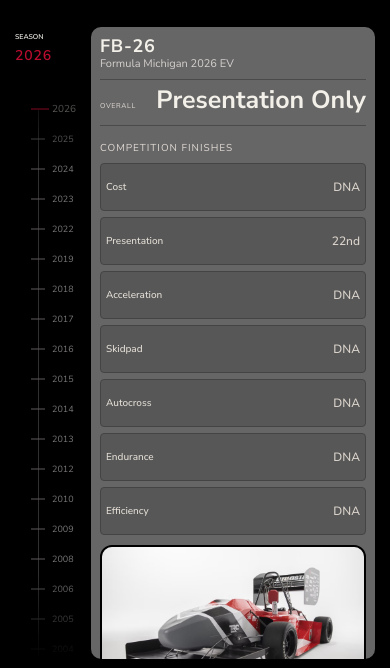
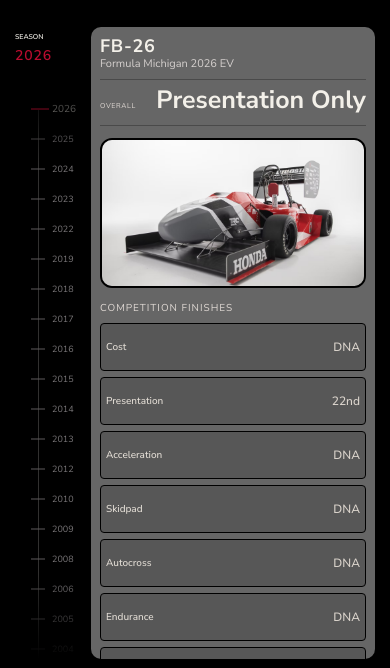
Before and after one commit to TheProgrammingTurkey/formulaBuckeyesExamplePage, a plain HTML site: page index.html in a window 390 px wide. Shown: the part 176-844 px from the top of the page. Drawn offline with Linux system fonts and the light colour scheme.

Commit message:
Small styling updates

```diff
--- a/styles.css
+++ b/styles.css
@@ -167,7 +167,7 @@ h2 { margin: 6px 0 0; font: 500 23px/1.1 var(--display); letter-spacing: .025em;
 .panel-content { min-height: 0; flex: 1; overflow-x: hidden; overflow-y: auto; overscroll-behavior: contain; scrollbar-width: none; }
 /* Vehicle data tiles share the archive panel's gray surface and scarlet accents. */
 .spec-grid { display: grid; flex: 0 0 auto; grid-template-columns: repeat(4, minmax(0, 1fr)); grid-template-rows: none; grid-auto-rows: minmax(72px, auto); gap: 7px; }
-.spec-item { display: flex; min-width: 0; min-height: 72px; flex-direction: column; justify-content: flex-start; padding: 9px 10px; border: 1px solid #444; border-radius: 4px; background: rgba(0,0,0,.14); }
+.spec-item { display: flex; min-width: 0; min-height: 72px; flex-direction: column; justify-content: flex-start; padding: 9px 10px; border: 1px solid black; border-radius: 4px; background: rgba(0,0,0,.14); }
 .spec-label { display: block; color: #d0c9ca; font-size: 9px; letter-spacing: .07em; line-height: 1.2; }
 .spec-value { display: block; margin-top: 6px; color: #f3f0e9; font: 500 14px/1.35 var(--display); letter-spacing: .025em; overflow-wrap: normal; white-space: normal; }
 .spec-empty { display: flex; min-height: 190px; flex-direction: column; justify-content: center; align-items: flex-start; gap: 8px; padding: 9px; border: 1px dashed #ffffff24; color: #999294; font: 8px var(--mono); letter-spacing: .07em; }
@@ -193,7 +193,7 @@ h2 { margin: 6px 0 0; font: 500 23px/1.1 var(--display); letter-spacing: .025em;
 .results-section, .specs-section { display: flex; min-height: 0; flex: 0 0 auto; flex-direction: column; }
 .section-heading { display: flex; min-height: 20px; align-items: center; justify-content: space-between; margin-bottom: 5px; color: #e0d9d4; font: 11px var(--mono); letter-spacing: .1em; }
 .results-grid { display: grid; flex: 0 0 auto; grid-template-columns: repeat(2, minmax(0, 1fr)); grid-auto-rows: minmax(56px, auto); gap: 6px; }
-.result-card { display: flex; min-width: 0; align-items: center; justify-content: space-between; gap: 8px; padding: 8px 10px; border: 1px solid #444; border-radius: 4px; background: rgba(0,0,0,.14); }
+.result-card { display: flex; min-width: 0; align-items: center; justify-content: space-between; gap: 8px; padding: 8px 10px; border: 1px solid black; border-radius: 4px; background: rgba(0,0,0,.14); }
 .result-event { display: grid; min-width: 0; gap: 4px; }
 .result-event strong { color: #e4ded6; font-size: 13px; font-weight: 500; line-height: 1.25; }
 .event-time { color: var(--gold); font: 10px var(--mono); }
@@ -222,6 +222,8 @@ h2 { margin: 6px 0 0; font: 500 23px/1.1 var(--display); letter-spacing: .025em;
   .archive-layout { grid-template-columns: 150px minmax(0, 1fr); gap: 16px; }
   .archive-panel { padding-right: 14px; padding-left: 14px; }
   .season-main { grid-template-columns: minmax(0, 1fr); }
+  .car-image-frame { order: 1; }
+  .results-section { order: 2; }
   .spec-grid { grid-template-columns: repeat(3, minmax(0, 1fr)); }
   .result-card { padding: 5px; }
   .result-event { flex: 1; }
@@ -256,8 +258,6 @@ h2 { margin: 6px 0 0; font: 500 23px/1.1 var(--display); letter-spacing: .025em;
   .overall-inline { flex-direction: row; align-items: baseline; justify-content: space-between; gap: 4px; margin-left: 0; padding: 7px 0 0; border-top: 1px solid #4a4a4a; border-left: 0; text-align: left; }
   .overall-place { text-align: right; }
   .summary-kicker { font-size: 7px; }
-  .results-section { order: 1; }
-  .car-image-frame { order: 2; }
   .season-main { gap: 10px; }
   .section-heading { font-size: 10px; }
   .results-grid { grid-auto-rows: minmax(48px, auto); }
```
